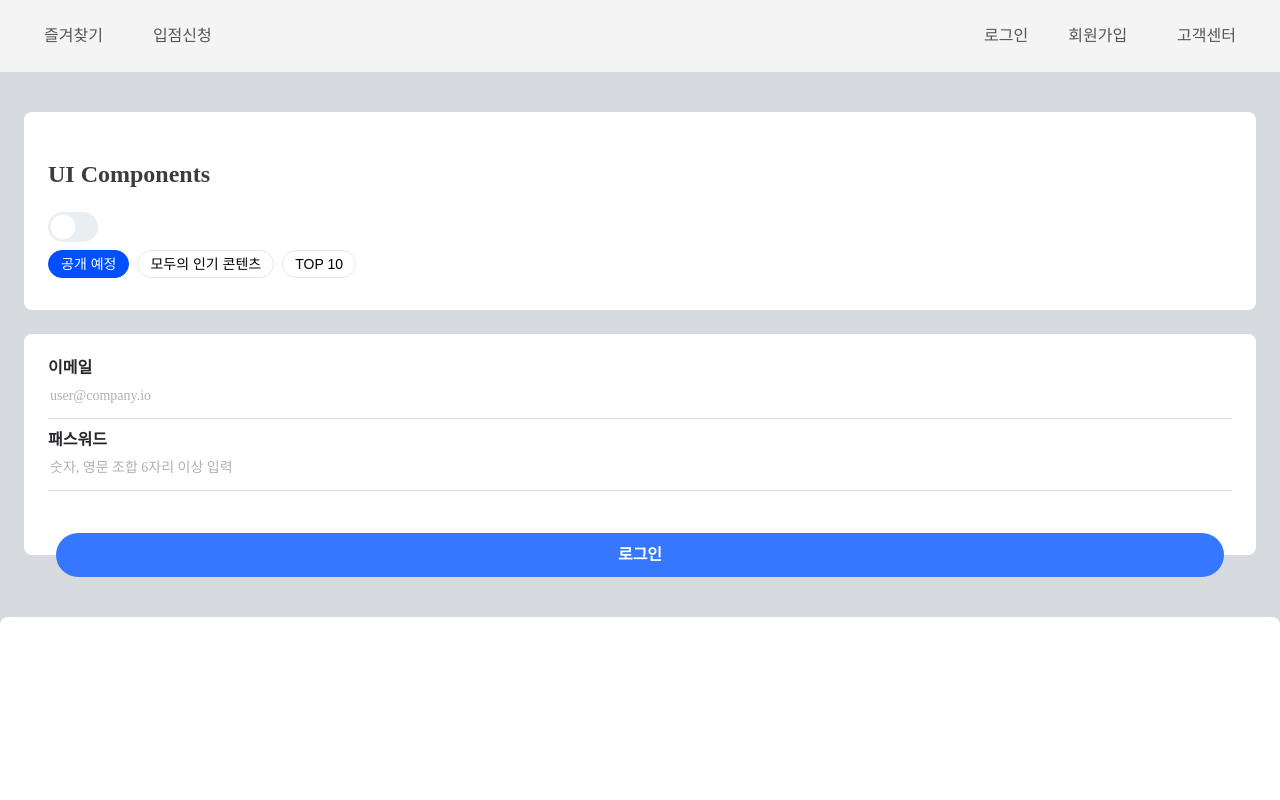
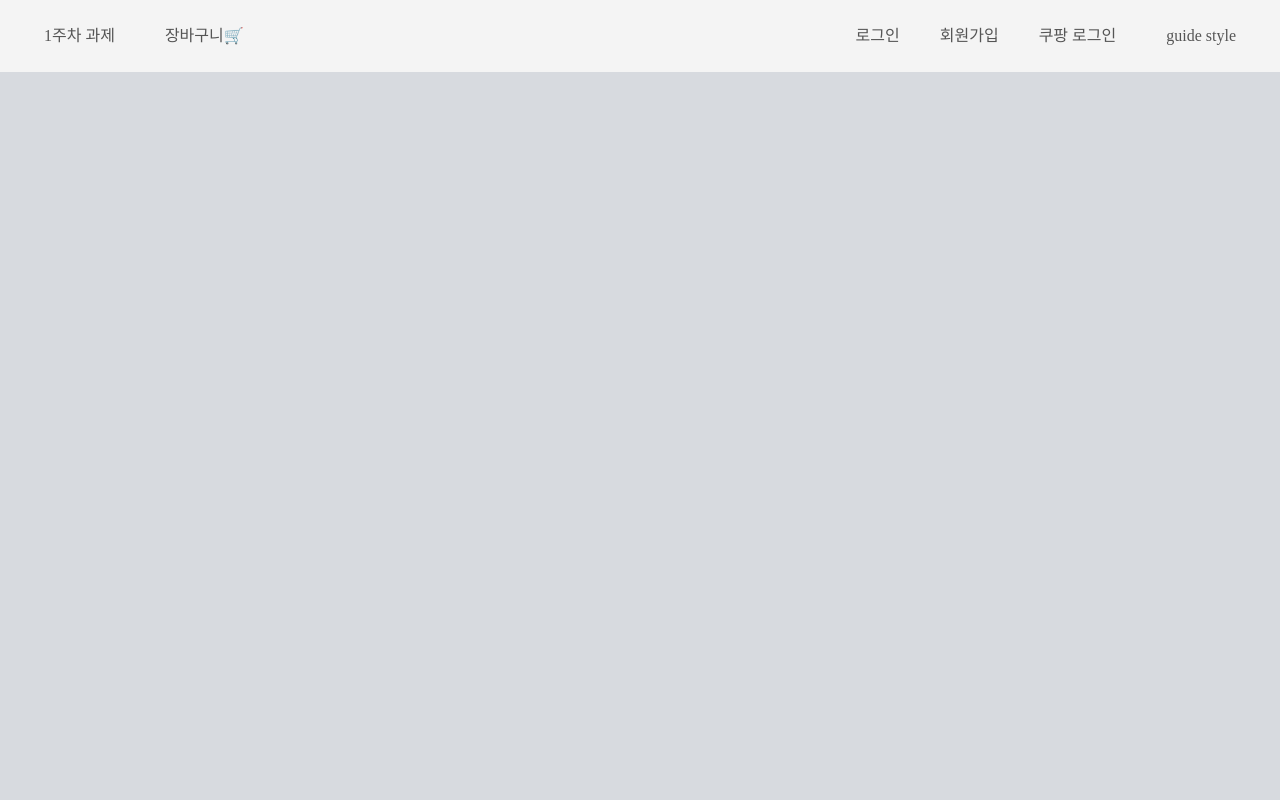
Before and after one commit to bohyemian/react-homework, a React (Vite) app: page / in a window 1280 px wide. Shown: the top 800 px of the page. Built offline with nearby package versions, Linux system fonts and the light colour scheme; a web font is replaced by a local one.

Commit message:
Modify: url query string에 따라 조건부 랜더링

```diff
--- a/src/app.tsx
+++ b/src/app.tsx
@@ -5,23 +5,23 @@ import SignIn from './components/signIn';
 import SignUp from './components/signUp';
 import CoupangGuide from './components/coupang-guide';
 import CoupangSignIn from './components/coupang-signin';
+import { getUIView } from './utils/url-view';
 
 function App() {
-  const [isLoginPage, setLoginPage] = useState<boolean>(true);
-  const userMenu = [{menu: '로그인', isActive: true}, {menu: '회원가입', isActive: false}];
-
-  function handleLoginToggle(isLogin: boolean) {
-    setLoginPage(isLogin);
-  }
+  const [isLoginPage] = useState<boolean>(true);
+  const [urlView] = useState<string | null>(getUIView);
 
   return (
     <>
-      <Header routeSign={handleLoginToggle} userMenu={userMenu} />
+      <Header />
+      {urlView === 'week1' || urlView === 'login' || urlView === 'join' ?
         <section className="wrap">
           <h1 className="sr-only">과제</h1>
-        <Homework />
-        {isLoginPage ? <SignIn /> : <SignUp />}
-      </section>
+          {urlView === 'week1' ? <Homework /> : null}
+          {urlView === 'login' ? <SignIn /> : null}
+          {urlView === 'join' ? <SignUp /> : null}
+        </section> : null}
+      {urlView === 'coupangLogin' ?
         <section>
           {isLoginPage ?
             <>
@@ -30,11 +30,13 @@ function App() {
             </> :
             null
           }
-      </section>
+        </section> : null}
+
+      {urlView === 'guide' ?
         <section className="wrap">
           <h2>Coupang</h2>
           <CoupangGuide />
-      </section>
+        </section> : null}
     </>
 );
 }
--- /dev/null
+++ b/src/components/cart/product-item.tsx
@@ -0,0 +1,6 @@
+function productItem() {
+  return (
+    <div>productItem</div>
+  )
+}
+export default productItem;
--- a/src/components/header.tsx
+++ b/src/components/header.tsx
@@ -1,29 +1,15 @@
-interface UserMenu {
-  menu: string;
-  isActive: boolean
-}
-
-interface HeaderProps {
-  userMenu: UserMenu[];
-  routeSign: (isLogin: boolean) => void;
-}
-
-function Header({routeSign, userMenu}: HeaderProps) {
-  function toggleUserMenu(isLogin: boolean, e: React.MouseEvent<HTMLAnchorElement, MouseEvent>) {
-    e.preventDefault();
-
-    routeSign?.(isLogin);
-  }
-
+function Header() {
   return (
     <header className="header">
       <div className="inner">
-        <a href="/" className="menu">즐겨찾기</a>
-        <a href="/" className="menu">입점신청</a>
+        <a href="/?view=week1" className="menu">1주차 과제</a>
+        <a href="/?view=cart" className="menu">장바구니🛒</a>
         <div className="user-menu">
-          {userMenu.map(({menu, isActive}) => <a href="/" key={menu} className="menu" onClick={(e) => toggleUserMenu(isActive, e)}>{menu}</a>)}
+          <a href="/?view=login" className="menu">로그인</a>
+          <a href="/?view=join" className="menu">회원가입</a>
+          <a href="/?view=coupangLogin" className="menu">쿠팡 로그인</a>
         </div>
-        <a href="/" className="menu">고객센터</a>
+        <a href="/?view=guide" className="menu">guide style</a>
       </div>
     </header>
   )
--- a/src/styles/components/coupang-layout.css
+++ b/src/styles/components/coupang-layout.css
@@ -1,8 +1,18 @@
+body {
+  &:has(.coupang-wrap) {
+    min-height: 100dvh;
+    background-color: #fff;
+
+    .header {
+      box-shadow: 0 0px 8px 0px #00000029;
+    }
+  }
+}
+
 .coupang-wrap {
   max-inline-size: 128rem;
   margin-inline: auto;
   padding: 23.6rem 2.4rem;
-  background-color: #fff;
   border-radius: var(--rounded);
 
   .logo {
--- a/src/styles/components/header.css
+++ b/src/styles/components/header.css
@@ -7,6 +7,7 @@
 
   .inner {
     display: flex;
+    flex-flow: row wrap;
     column-gap: 1rem;
   }
 
@@ -17,7 +18,9 @@
     line-height: 2;
     color: var(--darkgray);
     text-decoration: none;
-    transition: padding 0.3s, color 0.3s;
+    transition:
+      padding 0.3s,
+      color 0.3s;
 
     &:hover {
       color: var(--black);
--- /dev/null
+++ b/src/utils/tm-merge.ts
@@ -0,0 +1,8 @@
+import clsx, { type ClassValue } from 'clsx';
+import { twMerge as _twMerge } from 'tailwind-merge';
+
+export default function twMerge(...inputs: ClassValue[]): string {
+  return _twMerge(clsx(...inputs));
+}
+
+export const tm = twMerge;
--- /dev/null
+++ b/src/utils/url-view.ts
@@ -0,0 +1,6 @@
+export const getUIView = (): string | null => {
+  const searchParams = new URLSearchParams(location.search);
+  const uiView = searchParams.get('view');
+
+  return uiView;
+};
```
Lines whose indentation alone changed are shown as unchanged.
